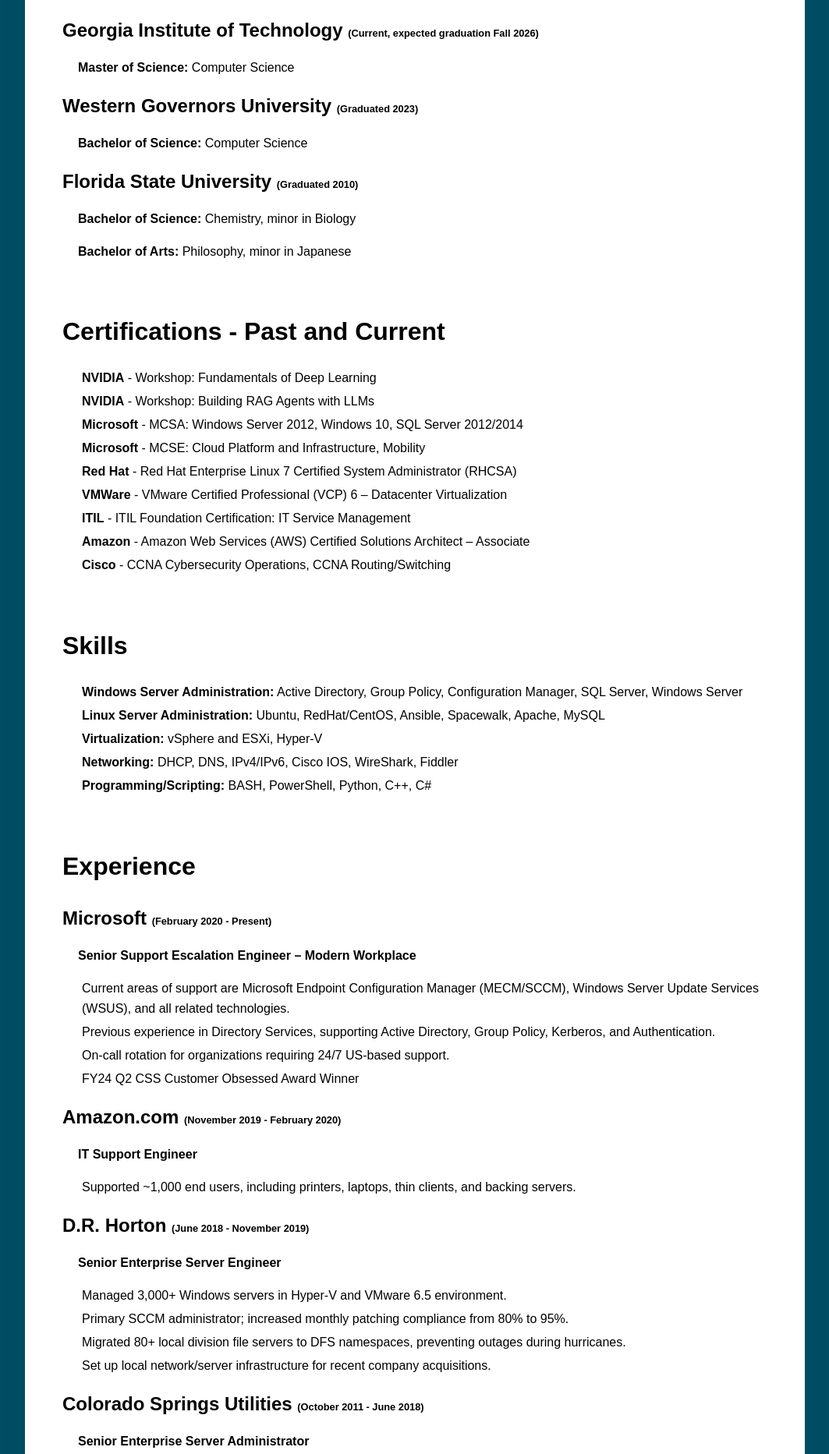
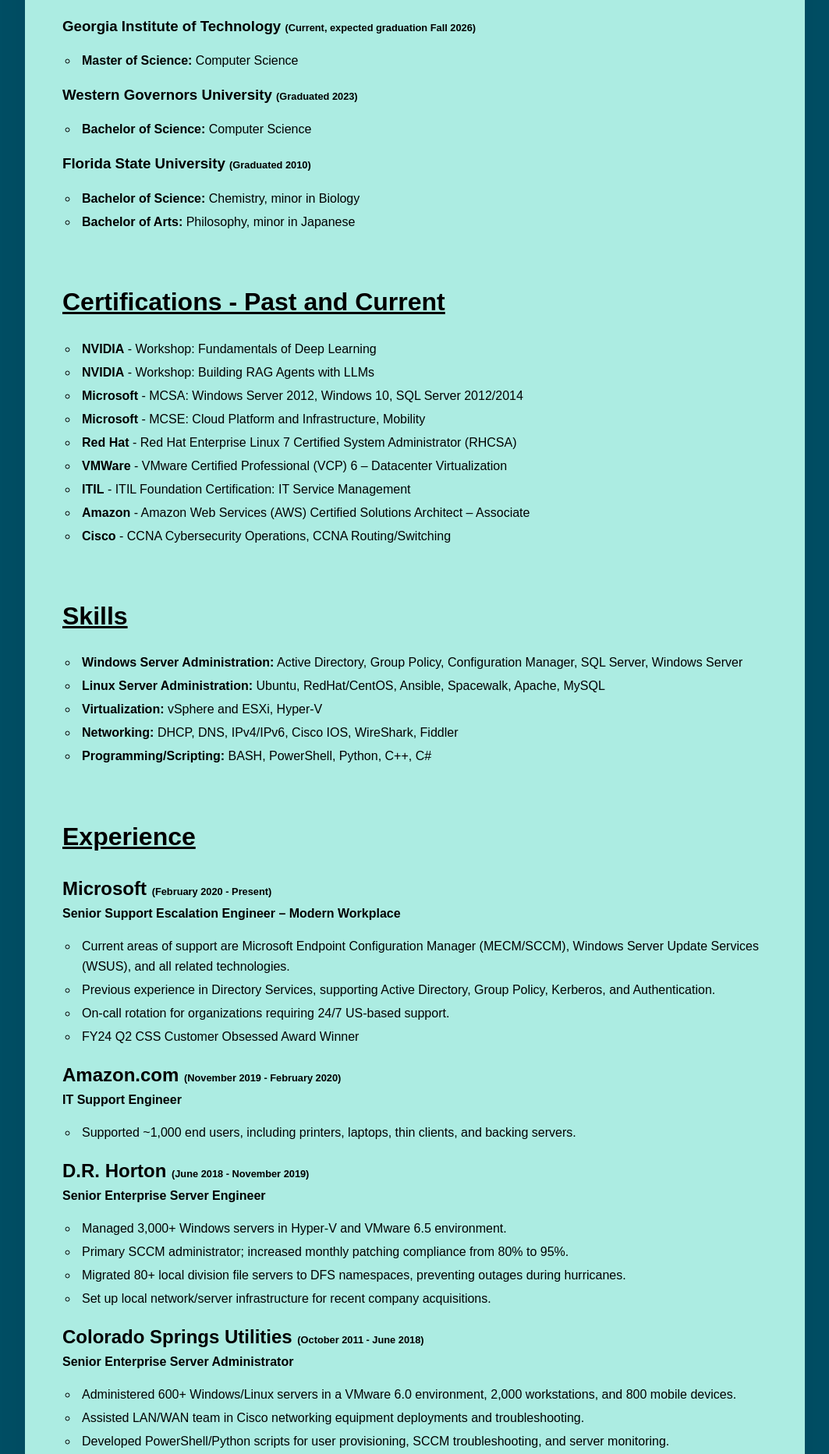
Before and after one commit to Yelredda/yelredda.github.io, a plain HTML site: page index.html in a window 1280 px wide. Shown: the part 563-2428 px from the top of the page at 78% size, without its empty margins (108-1171 px from the left). Drawn offline with Linux system fonts and the light colour scheme.

Commit message:
Additional formatting cleanup, color mods

```diff
--- a/index.html
+++ b/index.html
@@ -27,22 +27,28 @@
 			  <div class="resume">
 				<h1>Education</h1>
 				<div>
-					<h2 style="display: inline;"> Georgia Institute of Technology </h2>
+					<h3 style="display: inline;"> Georgia Institute of Technology </h3>
 					<span style="font-size: 0.8em;"><strong>(Current, expected graduation Fall 2026)</strong></span>
-					<p><strong>Master of Science:</strong> Computer Science</p>
+					<ul>
+						<li><strong>Master of Science:</strong> Computer Science</li>
+					</ul>
 				</div>
 
 				<div>
-					<h2 style="display: inline;"> Western Governors University </h2>
+					<h3 style="display: inline;"> Western Governors University </h3>
 					<span style="font-size: 0.8em;"><strong>(Graduated 2023)</strong></span>
-					<p><strong>Bachelor of Science:</strong> Computer Science</p>
+					<ul>
+						<li><strong>Bachelor of Science:</strong> Computer Science</li>
+					</ul>
 				</div>
 
 				<div>
-					<h2 style="display: inline;"> Florida State University </h2>
+					<h3 style="display: inline;"> Florida State University </h3>
 					<span style="font-size: 0.8em;"><strong>(Graduated 2010)</strong></span>
-					<p><strong>Bachelor of Science:</strong> Chemistry, minor in Biology</p>
-					<p><strong>Bachelor of Arts:</strong> Philosophy, minor in Japanese</p>
+					<ul>
+						<li><strong>Bachelor of Science:</strong> Chemistry, minor in Biology</li>
+						<li><strong>Bachelor of Arts:</strong> Philosophy, minor in Japanese</li>
+					</ul>
 				</div>
 
 				<br>
@@ -74,42 +80,38 @@
 
 				<div>
 					<h2 style="display: inline;"> Microsoft </h2>
-					<span style="font-size: 0.8em;"><strong>(February 2020 - Present)</strong></span>
-				</div>
-				<p><strong>Senior Support Escalation Engineer – Modern Workplace</strong></p>
+					<span style="font-size: 0.8em;"><strong>(February 2020 - Present)</strong></span><br>
+					<strong>Senior Support Escalation Engineer – Modern Workplace</strong>
 					<ul>
 						<li>Current areas of support are Microsoft Endpoint Configuration Manager (MECM/SCCM), Windows Server Update Services (WSUS), and all related technologies.</li>
 						<li>Previous experience in Directory Services, supporting Active Directory, Group Policy, Kerberos, and Authentication.</li>
 						<li>On-call rotation for organizations requiring 24/7 US-based support.</li>
 						<li>FY24 Q2 CSS Customer Obsessed Award Winner </li>
 					</ul>
-
+				</div>
 				<div>
 					<h2 style="display: inline;"> Amazon.com </h2>
-					<span style="font-size: 0.8em;"><strong>(November 2019 - February 2020)</strong></span>
-				</div>
-				<p><strong>IT Support Engineer</strong></p>
+					<span style="font-size: 0.8em;"><strong>(November 2019 - February 2020)</strong></span><br>
+					<strong>IT Support Engineer</strong>
 					<ul>
 						<li>Supported ~1,000 end users, including printers, laptops, thin clients, and backing servers.</li>
 					</ul>
-
+				</div>
 				<div>
 					<h2 style="display: inline;"> D.R. Horton </h2>
-					<span style="font-size: 0.8em;"><strong>(June 2018 - November 2019)</strong></span>
-				</div>
-				<p><strong>Senior Enterprise Server Engineer</strong></p>
+					<span style="font-size: 0.8em;"><strong>(June 2018 - November 2019)</strong></span><br>
+					<strong>Senior Enterprise Server Engineer</strong>
 					<ul>
 						<li>Managed 3,000+ Windows servers in Hyper-V and VMware 6.5 environment.</li>
 						<li>Primary SCCM administrator; increased monthly patching compliance from 80% to 95%.</li>
 						<li>Migrated 80+ local division file servers to DFS namespaces, preventing outages during hurricanes.</li>
 						<li>Set up local network/server infrastructure for recent company acquisitions.</li>
 					</ul>
-
+				</div>
 				<div>
 					<h2 style="display: inline;"> Colorado Springs Utilities </h2>
-					<span style="font-size: 0.8em;"><strong>(October 2011 - June 2018)</strong></span>
-				</div>
-				<p><strong>Senior Enterprise Server Administrator</strong></p>
+					<span style="font-size: 0.8em;"><strong>(October 2011 - June 2018)</strong></span><br>
+					<strong>Senior Enterprise Server Administrator</strong>
 					<ul>
 						<li>Administered 600+ Windows/Linux servers in a VMware 6.0 environment, 2,000 workstations, and 800 mobile devices.</li>
 						<li>Assisted LAN/WAN team in Cisco networking equipment deployments and troubleshooting.</li>
@@ -117,6 +119,7 @@
 						<li>Active Directory administrator, redesigned OU structure and implemented Industry-standard RBAC.</li>
 						<li>Completed the Colorado Springs Utilities Emerging Leader management training program.</li>
 					</ul>
+				</div>
 			</div>
 		</div>
 	</main>
--- a/style.css
+++ b/style.css
@@ -50,6 +50,7 @@ body {
 .header-container .page-title h2 {
 	font-size: 4.5em;
 	margin-bottom: 0;
+	color: #ACECE2;
 }
 .page-description {
 	max-width: 600px;
@@ -58,7 +59,7 @@ body {
 	font-size: 1.5em;
 }
 .page-content {
-	background-color: #fff;
+	background-color: #ACECE2;
 	margin: -50px auto 0;
 	max-width: 1000px;
 	padding-top: 2em;
@@ -86,17 +87,28 @@ body {
 	font-family: sans-serif;
 }
 
+.footer-credits {
+	color: #25A18E;
+}
+
 .resume {
-	text-align: left
+	text-align: left;
+	background-color: #ACECE2;
+}
+
+.resume h1 {
+	text-align: left;
+	background-color: #ACECE2;
+	text-decoration: underline;
 }
 ul {
-    list-style-type: none;
+    list-style-type: circle;
     padding-left: 0;
     margin-left: 0;
 }
 
 li {
-    list-style-type: none;
+    list-style-type: circle;
     margin-bottom: 4px;
     padding-left: 5px;
 	margin-left: 20px;
```
Lines whose indentation alone changed are shown as unchanged.
